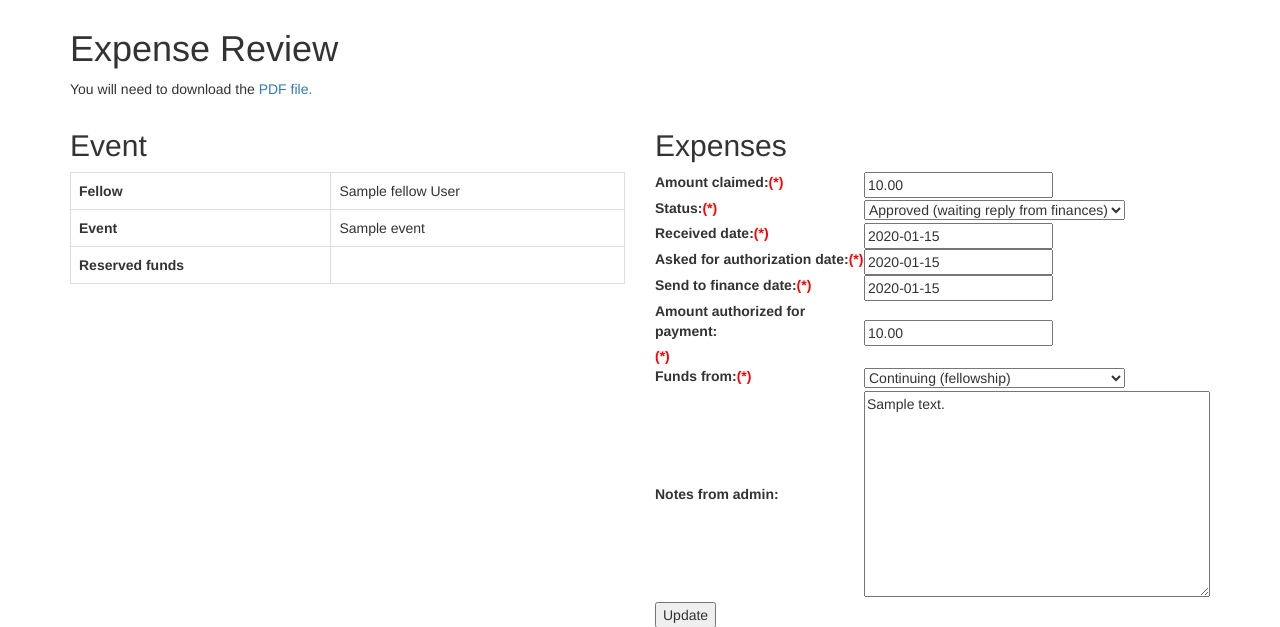
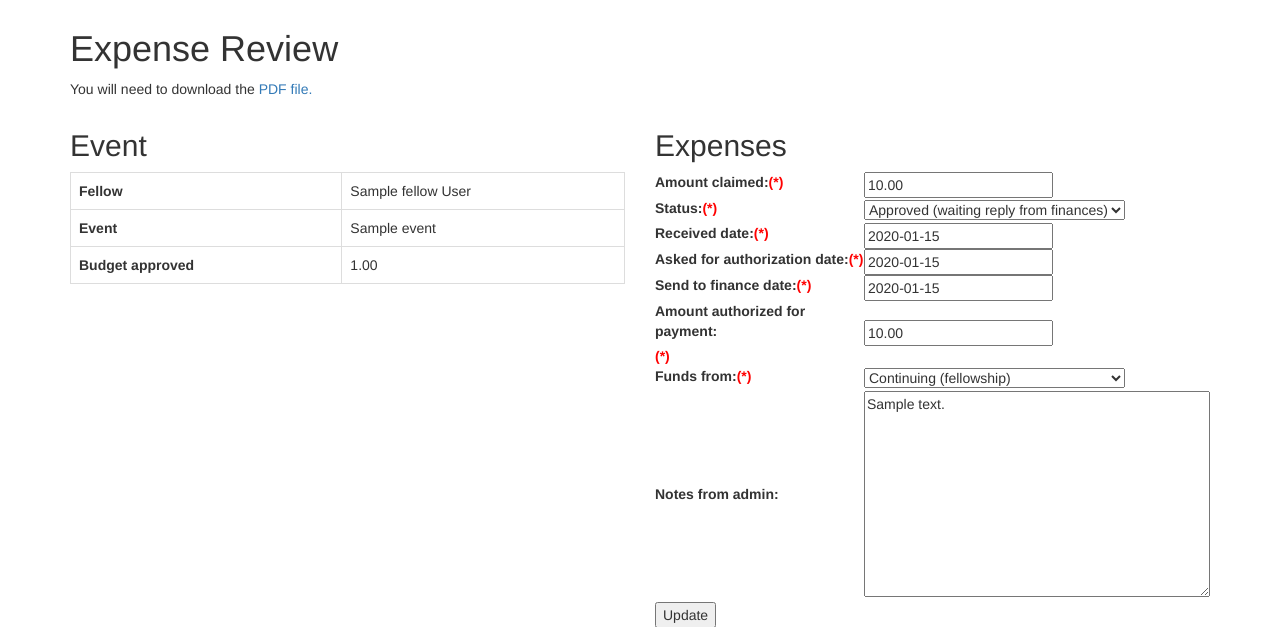
Before and after one commit to softwaresaved/lowfat, a Django app: page /expense/00000000-0000-0000-0000-000000000001/review in a window 1280 px wide. Shown: the part 51-678 px from the top of the page. Run offline with Django 3.2, Linux system fonts and the light colour scheme; tables that the repository leaves empty hold one stand-in row (values such as "Sample post"); parts of the project's set-up code (start-up, migrations or seed data) failed here and were passed over; some libraries are stand-ins or nearby versions.

Commit message:
Fix data on expense_review

```diff
--- a/fellowms/templates/fellowms/expense_review.html
+++ b/fellowms/templates/fellowms/expense_review.html
@@ -20,8 +20,8 @@
             <td>{{ expense.event.name }}</td>
         </tr>
         <tr>
-            <th>Reserved funds</th>
-            <td>{{ expense.event.fellow.fellowship_reserve }}</td>
+            <th>Budget approved</th>
+            <td>{{ expense.event.budget_approved }}</td>
         </tr>
     </tbody>
 </table>
```
